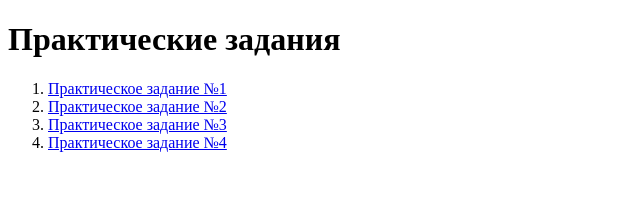
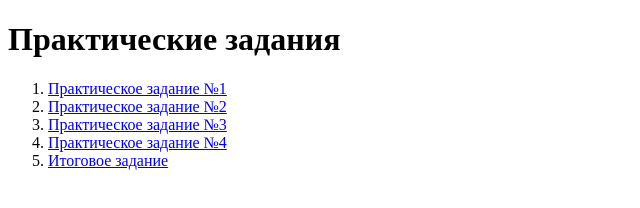
Before and after one commit to TylerDyrdenTrust/web2, a plain HTML site: page index.html in a window 1280 px wide. Shown: the whole page, without its empty margins (0-640 px from the left). Drawn offline with Linux system fonts and the light colour scheme.

Commit message:
Update index.html

```diff
--- a/index.html
+++ b/index.html
@@ -29,6 +29,9 @@
         <li>
             <a href="task4.html">Практическое задание №4</a>
         </li>
+        <li>
+            <a href="sb.html">Итоговое задание</a>
+        </li>
     </ol>
 </body>
 
```
